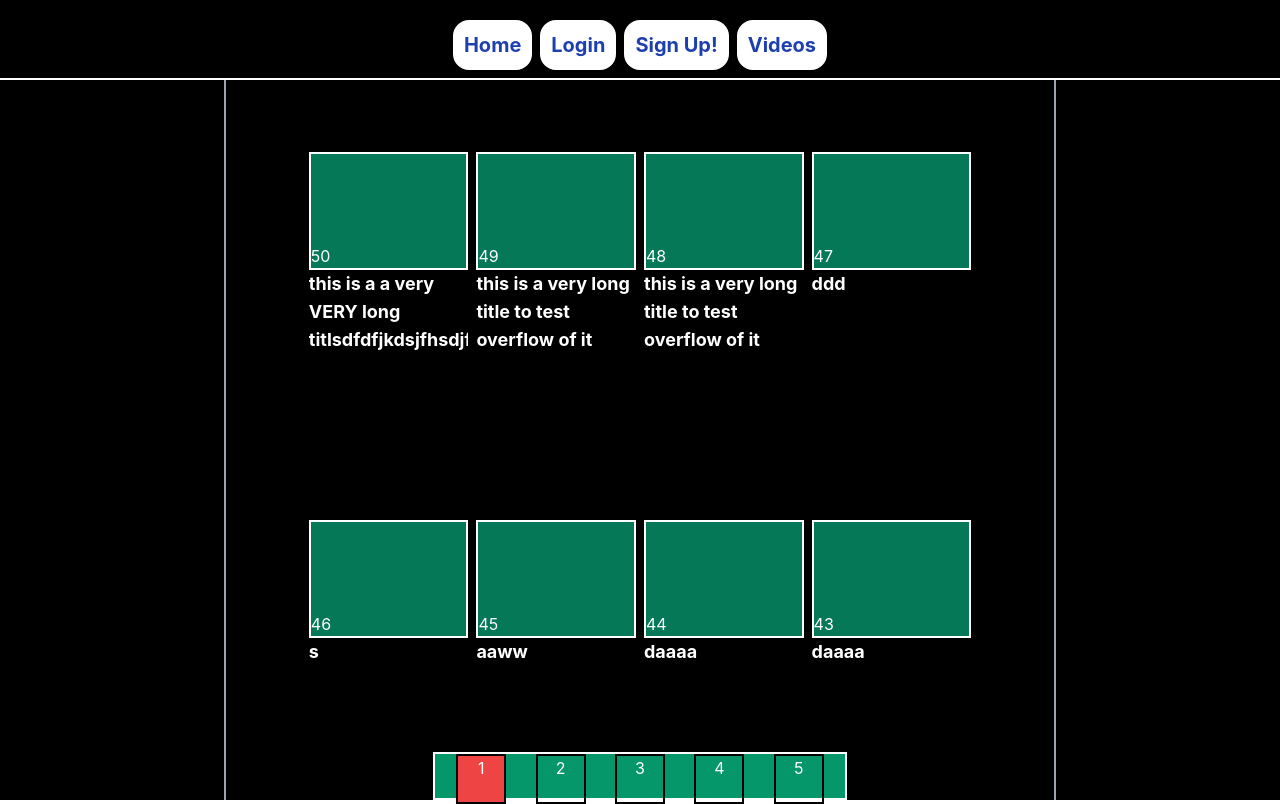
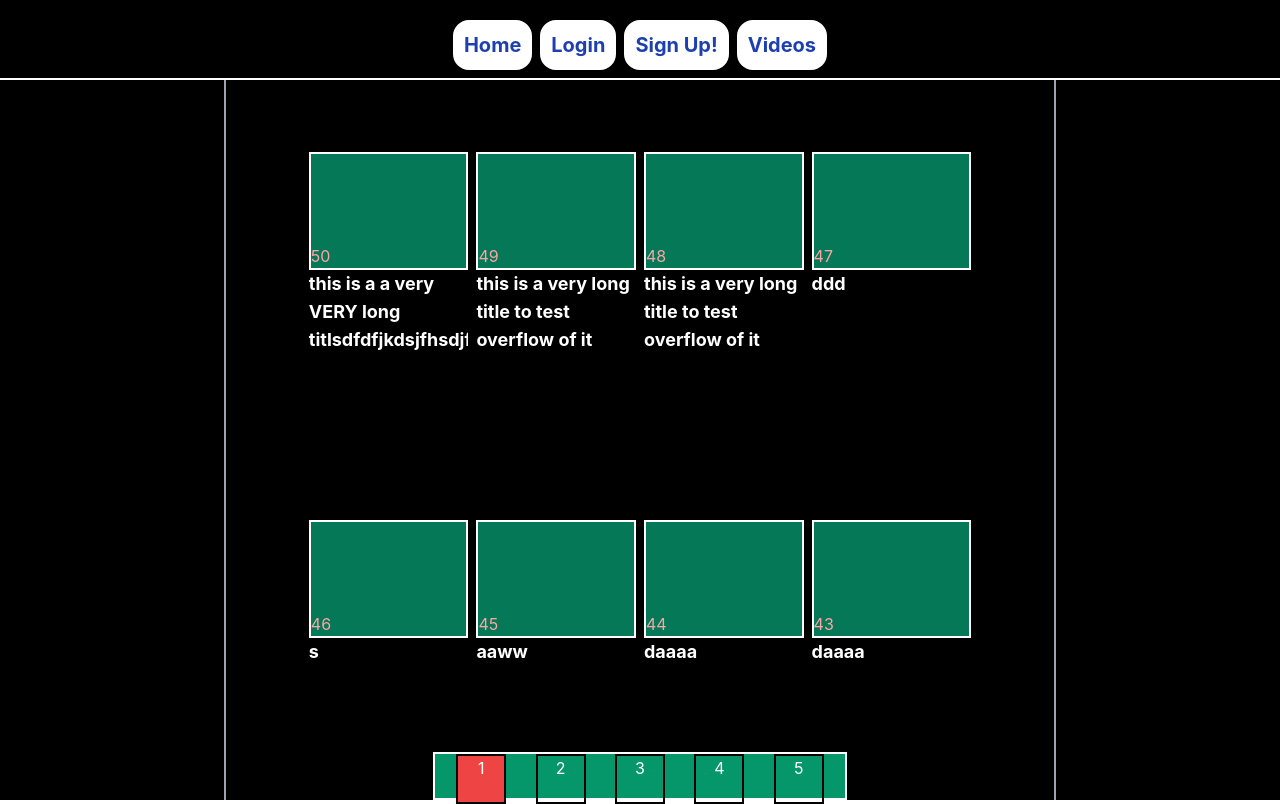
Before and after one commit to Yagel8877/react-mongodb-v2, a React (Create React App) app in the folder client/: page /page/1 in a window 1280 px wide. Built offline with nearby package versions, Linux system fonts and the light colour scheme; no server answers.

Commit message:
fix bad push

```diff
--- a/client/src/components/SlugVideos.js
+++ b/client/src/components/SlugVideos.js
@@ -19,7 +19,7 @@ const SlugVideos = () => {
                 return(
                     <div className="md:mt-[9vh]" key={data.vId}>
                     <Link to={`/video/`+ data.serialNum}>
-                        <div className='pt-[56.25%] transition border-2 border-white duration-150 bg-green-700 hover:shadow-2xl hover:-translate-y-1 shadow-green-900'>
+                        <div className='pt-[56.25%] text-red-300 transition border-2 border-white duration-150 bg-green-700 hover:shadow-2xl hover:-translate-y-1 shadow-green-900'>
                             {data.serialNum}
                         </div>
                     </Link>
```
Also changed, not shown: 7 other files (tests, documents, lock files or other folders).
